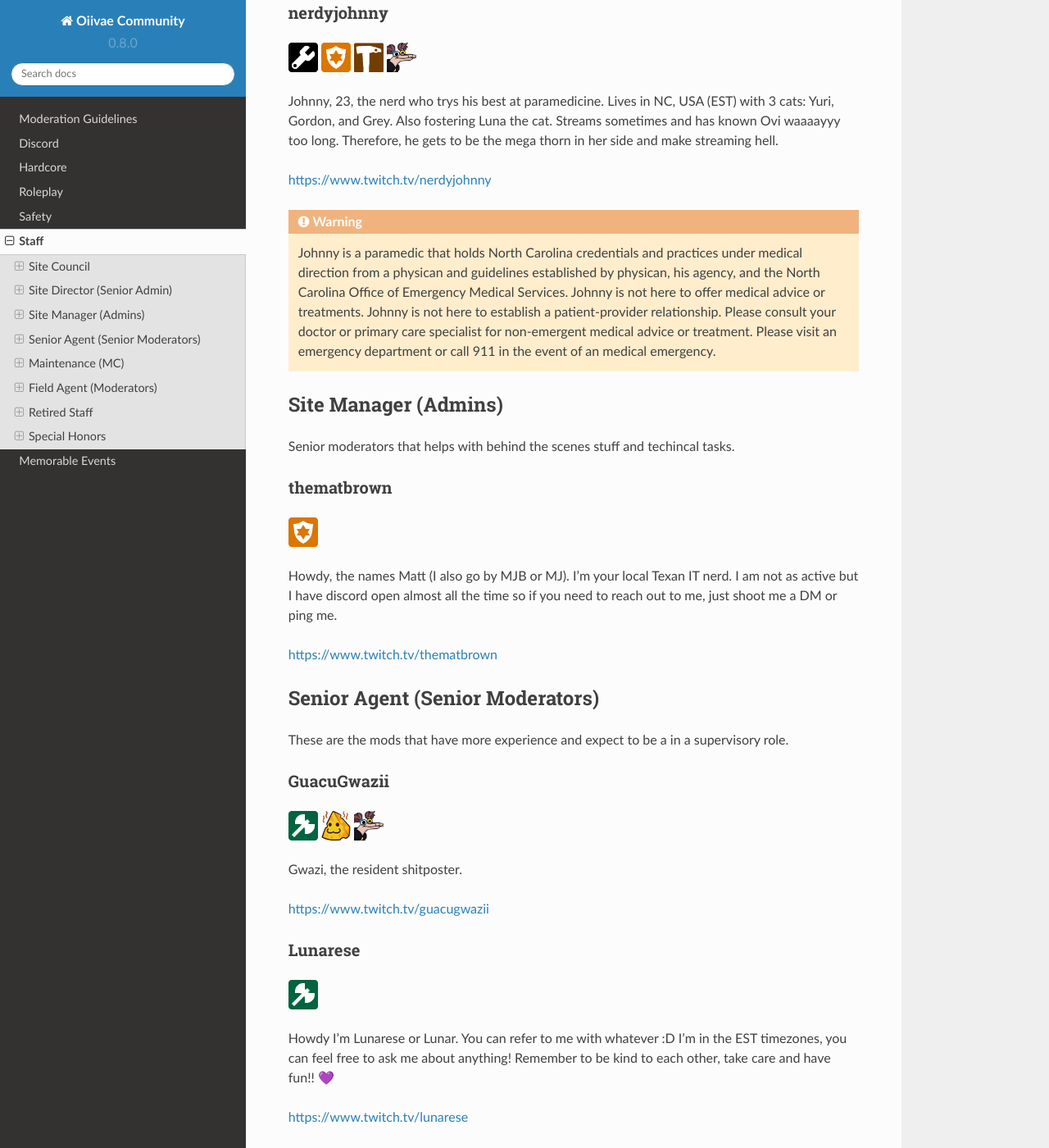
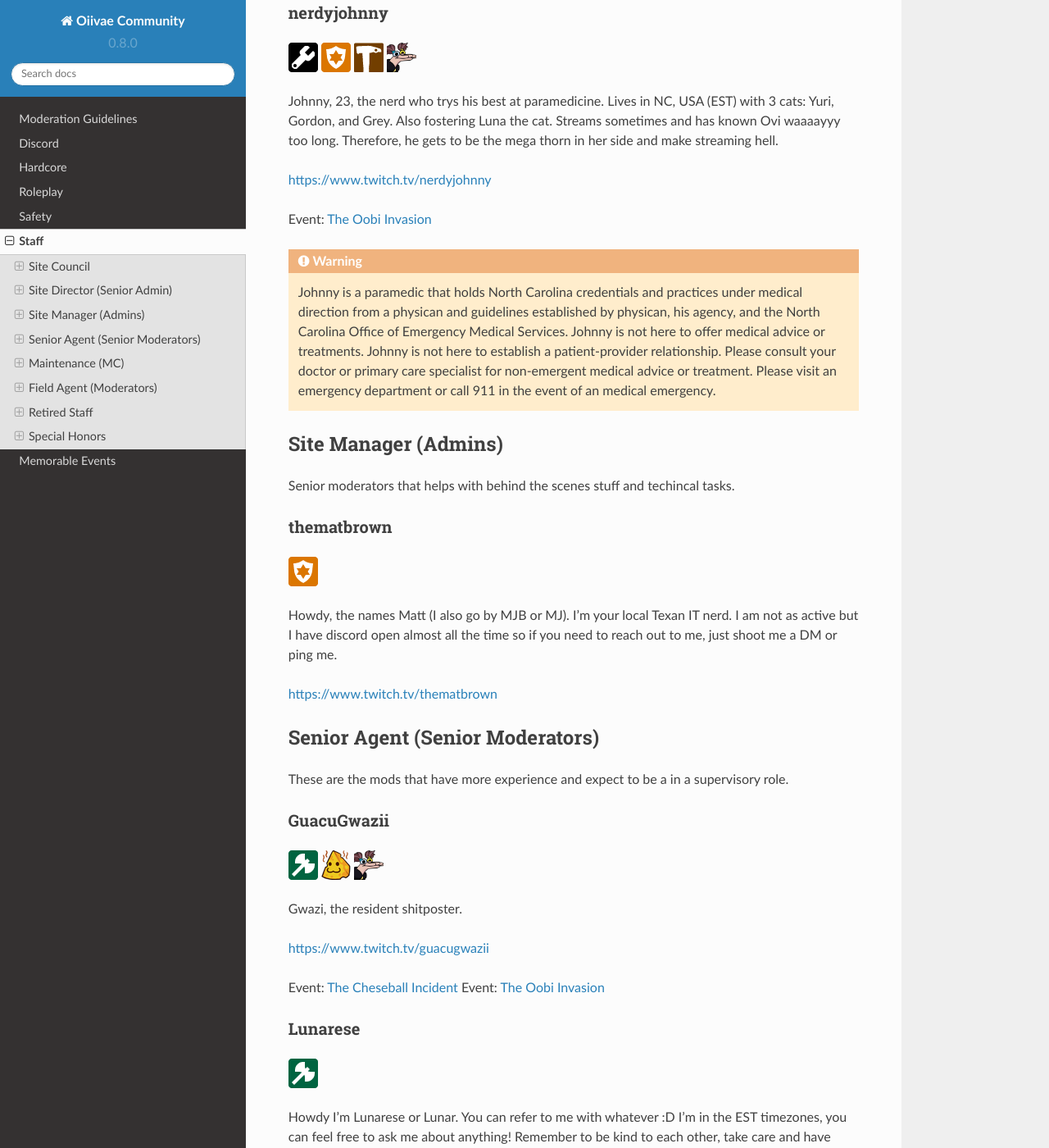
Before and after one commit to nerdyjohnny/ovidoc, a Sphinx documentation site: the page built from docs/source/staff.rst, in a window 1280 px wide and 1400 px high, scrolled down 826 px. Shown: the whole window at 82% size. Built offline with Sphinx 7.4.7 and the Read the Docs theme 2.0.0, drawn with Linux system fonts in a browser that asks for light colours.

Commit message:
Update staff.rst

```diff
--- a/docs/source/staff.rst
+++ b/docs/source/staff.rst
@@ -38,6 +38,8 @@
 
 https://www.twitch.tv/nerdyjohnny
 
+Event: `The Oobi Invasion <https://docs.oiivae.com/en/latest/event.html#the-oobi-invasion>`_
+
 .. warning:: Johnny is a paramedic that holds North Carolina credentials and practices under medical direction from a physican and guidelines established by physican, his agency, and the North Carolina Office of Emergency Medical Services. Johnny is not here to offer medical advice or treatments. Johnny is not here to establish a patient-provider relationship. Please consult your doctor or primary care specialist for non-emergent medical advice or treatment. Please visit an emergency department or call 911 in the event of an medical emergency.
 
 
@@ -67,6 +69,10 @@
 Gwazi, the resident shitposter.
 
 https://www.twitch.tv/guacugwazii
+
+Event: `The Cheseball Incident <https://docs.oiivae.com/en/latest/event.html#the-cheseball-incident>`_
+Event: `The Oobi Invasion <https://docs.oiivae.com/en/latest/event.html#the-oobi-invasion>`_
+
 
 Lunarese
 ''''''
```
